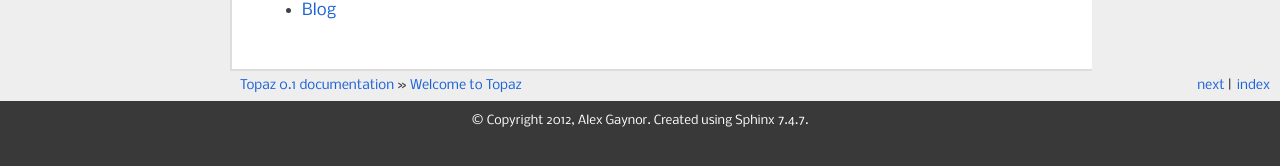
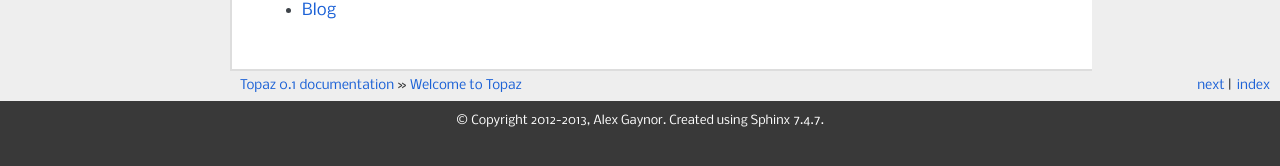
Before and after one commit to topazproject/topaz, a Sphinx documentation site: the page built from docs/index.rst, in a window 1280 px wide. Shown: the part 304-470 px from the top of the page. Built offline with Sphinx 7.4.7, drawn with Linux system fonts in a browser that asks for light colours.

Commit message:
update the copyright

```diff
--- a/docs/conf.py
+++ b/docs/conf.py
@@ -41,7 +41,7 @@ master_doc = 'index'
 
 # General information about the project.
 project = u'Topaz'
-copyright = u'2012, Alex Gaynor'
+copyright = u'2012-2013, Alex Gaynor'
 
 # The version info for the project you're documenting, acts as replacement for
 # |version| and |release|, also used in various other places throughout the
```
